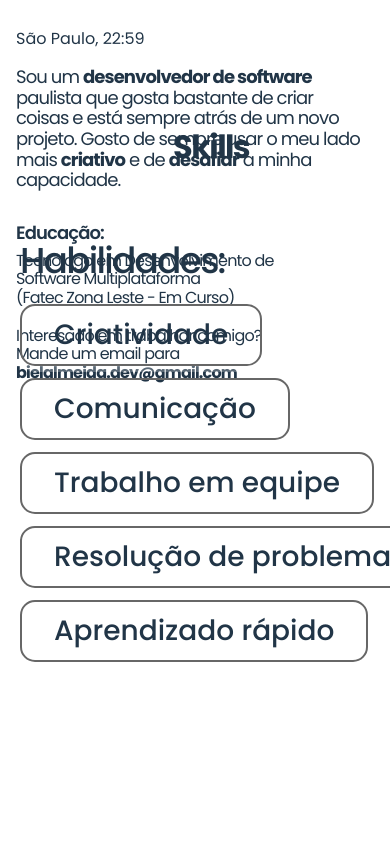
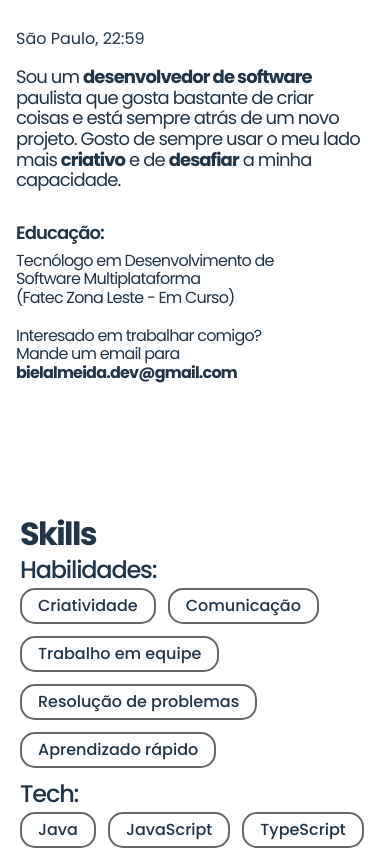
Before and after one commit to turtoga/Portfolionew, a React (Vite) app in the folder portfolio/: page / in a window 390 px wide. Shown: the part 1240-2090 px from the top of the page. Built offline with nearby package versions, Linux system fonts and the light colour scheme.

Commit message:
fix: skills

```diff
--- a/portfolio/src/Components/SkillItem/SkillItem.scss
+++ b/portfolio/src/Components/SkillItem/SkillItem.scss
@@ -21,3 +21,15 @@
     box-shadow: 0px 10px 6px rgba(255, 255, 255, 0.25);
   }
 }
+
+@media (max-width: 1040px) {
+
+
+  .skill-item{
+
+    padding: 4px 16px;
+    p{
+      font-size: 16px;
+    }
+  }
+}
--- a/portfolio/src/Sections/Skills/Skills.scss
+++ b/portfolio/src/Sections/Skills/Skills.scss
@@ -5,7 +5,7 @@
   flex-direction: column;
   justify-content: center;
   align-items: center;
-  padding: 0 20px;
+  padding: 0 40px;
   h1 {
     font-size: clamp(32px, 5vw, 64px);
     letter-spacing: -0.05em;
@@ -24,8 +24,6 @@
     gap: 40px;
     width: 100%;
     max-width: 1400px;
-    justify-items: start;
-    align-items: start;
   }
 
   .programas{
@@ -39,7 +37,6 @@
     h2 {
       font-size: 36px;
       letter-spacing: -0.05em;
-      margin-bottom: 16px;
       font-weight: 500;
     }
 
@@ -53,3 +50,48 @@
 
 
 }
+
+@media (max-width: 1200px) {
+  .skills {
+    padding-top: 40px;
+    padding:0 20px;
+    align-items: center;
+
+
+
+    .first {
+      flex-direction: column;
+    }
+
+    .habilidades, .tech, .programas {
+      h2 {
+        font-size: 28px;
+        margin: 0;
+      }
+    }
+
+    .skills-content {
+      max-width: 800px;
+    }
+  }
+}
+
+@media (max-width: 820px) {
+  .skills{
+    h1 {
+      font-size: 32px;
+      align-self: flex-start;
+      text-align: left;
+      margin: 0;
+    }
+     .habilidades, .tech, .programas {
+      margin-bottom: 8px;
+
+    h2 {
+      font-size: 24px;
+    }
+  }
+  }
+
+
+}
```
